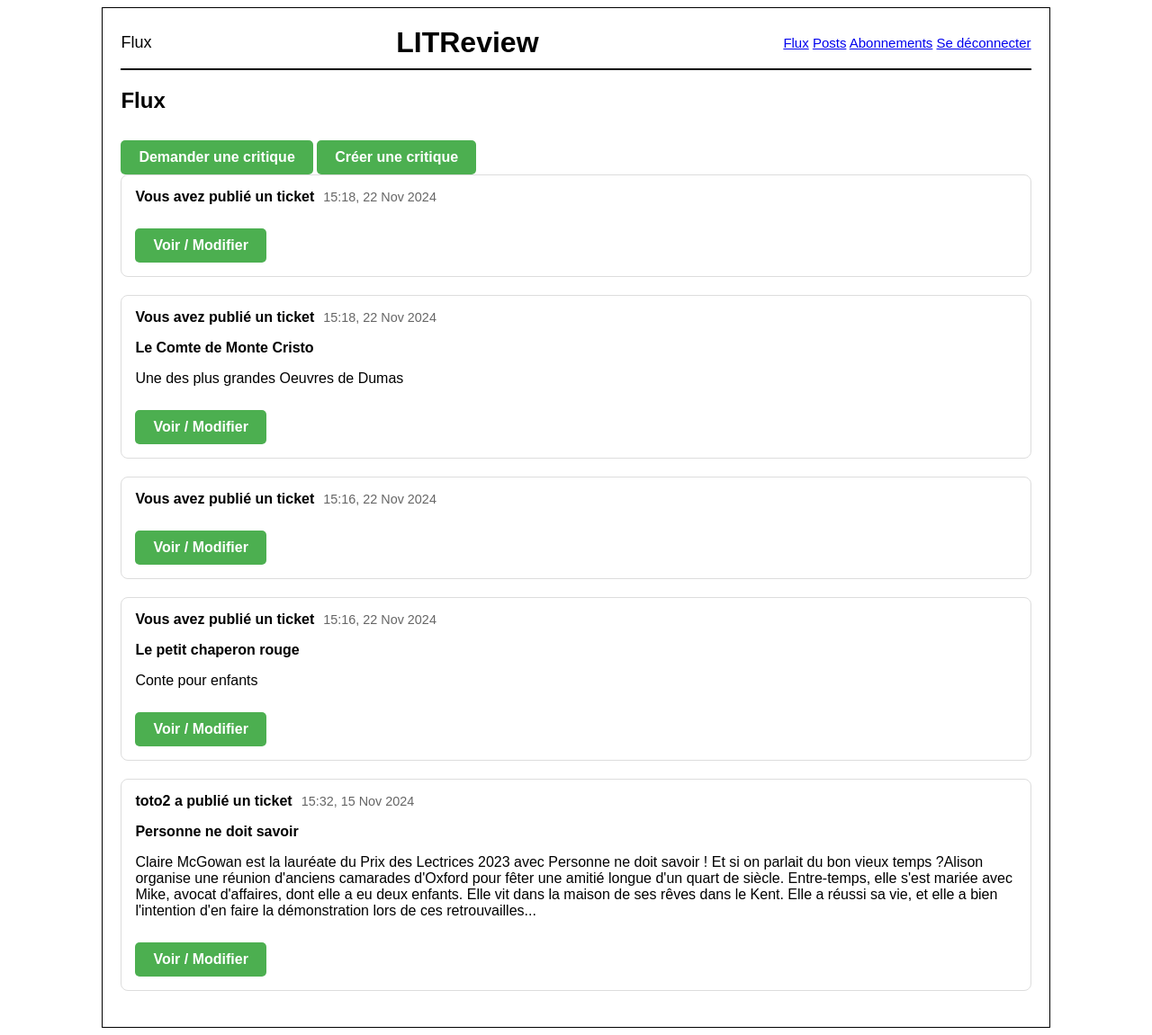
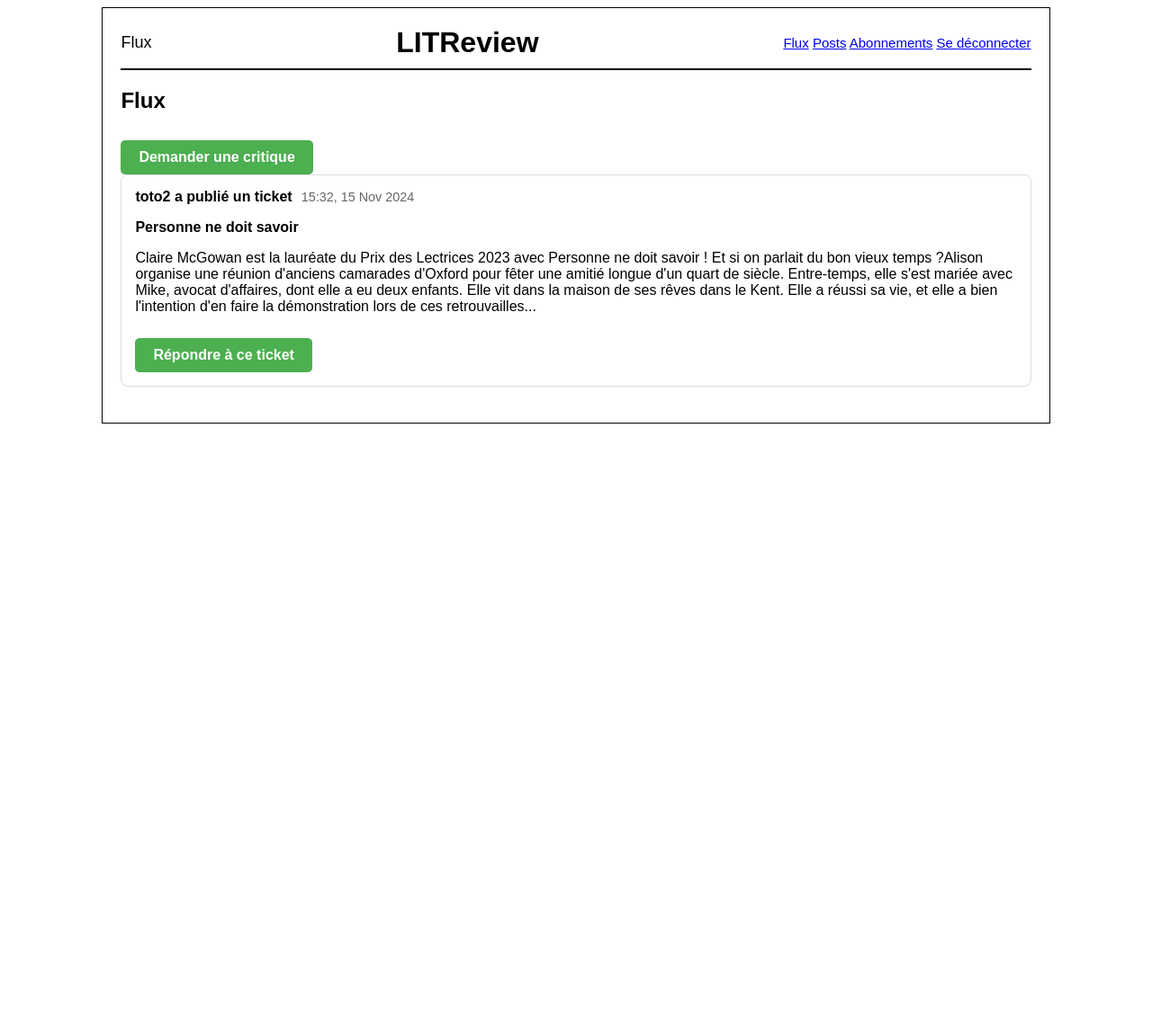
Before and after one commit to Jbguerin13/litrevu, a Django app: page /flux/ in a window 1280 px wide. Shown: the whole page at 90% size. After the commit the page ends 471 px from the top, so only its background shows below. Run offline with Django 5.2, Linux system fonts and the light colour scheme; a user stored in the database is signed in; data comes from the database, SQL or seed files in the repository; both versions use the stored data as it was after the commit.

Commit message:
fix: ticket only from followers in flux page

```diff
--- a/litrevu/review/templates/review/flux.html
+++ b/litrevu/review/templates/review/flux.html
@@ -68,7 +68,6 @@
 
     <div class="connexion-button">
         <a href="{% url 'ticket_create' %}" class="styled-button">Demander une critique</a>
-        <a href="{% url 'review_create' %}" class="styled-button">Créer une critique</a>
     </div>
 
     {% if messages %}
@@ -84,24 +83,47 @@
             <div class="post-header">
                 <div class="post-info">
                     <strong>
-                    {% if post.user != request.user %}
+                        {% if post.ticket %}
+                            {{ post.user }} a publié une critique
+                        {% else %}
                             {{ post.user }} a publié un ticket
-                    {% else %}
-                        Vous avez publié un ticket
                         {% endif %}
                     </strong>
                     <span class="post-date">{{ post.time_created|date:"H:i, d M Y" }}</span>
                 </div>
             </div>
 
+            {% if post.ticket %}
+                <!-- Critique -->
+                <div class="post-content">
+                    <p><strong>{{ post.headline }}</strong></p>
+                    <span class='stars'>
+                        {% for star in "x"|rjust:post.rating %}
+                            ★
+                        {% endfor %}
+                    </span>
+                    <p>{{ post.body }}</p>
+                </div>
+                <!-- Ticket associé -->
+                <div class="ticket-content">
+                    <p><strong>Ticket lié :</strong> {{ post.ticket.title }}</p>
+                    <p>{{ post.ticket.description }}</p>
+                    {% if post.ticket.image %}
+                        <img src="{{ post.ticket.image.url }}" alt="{{ post.ticket.title }}">
+                    {% endif %}
+                </div>
+            {% else %}
+                <!-- Ticket -->
                 <div class="ticket-content">
                     <p><strong>{{ post.title }}</strong></p>
                     <p class="text-description">{{ post.description }}</p>
                     {% if post.image %}
                         <img src="{{ post.image.url }}" alt="{{ post.title }}">
                     {% endif %}
-            <a href="{% url 'ticket_update' post.id %}" class="styled-button">Voir / Modifier</a>
+                    <a href="{% url 'review_create' %}?ticket={{ post.id }}" class="styled-button">Répondre à ce ticket</a>
                 </div>
+            {% endif %}
         </div>
     {% endfor %}
+</div>
 {% endblock content %}
--- a/litrevu/review/templates/review/home.html
+++ b/litrevu/review/templates/review/home.html
@@ -3,5 +3,5 @@
 
 {% block content %}
     <h1>Page Home</h1>
-    <p>Vous êtes connecté !</p>
+    <p>Vous êtes connecté ! {{ request.user }} </p>
 {% endblock content %}
--- a/litrevu/review/views.py
+++ b/litrevu/review/views.py
@@ -29,13 +29,12 @@
         request: The HTTP request object.
 
     Returns:
-        HttpResponse: Renders the 'bookreview/posts.html' template with the user's posts.
+        HttpResponse: Renders the 'bookrevixew/posts.html' template with the user's posts.
     """
     tickets = Ticket.objects.filter(user=request.user)
     reviews = Review.objects.filter(user=request.user)
     posts = list(tickets) + list(reviews)
 
-    # Tri des posts par date de création
     posts.sort(key=lambda x: x.time_created, reverse=True)
 
     context = {
@@ -47,37 +46,31 @@
 @login_required
 def flux(request):
     """
-    View function to display the feed of tickets and reviews for the user, including
-    those from followed users.
+    Vue pour afficher le flux des tickets et critiques des utilisateurs que vous suivez.
+    """
+    # Récupérer les utilisateurs suivis par l'utilisateur connecté
+    followed_users = UserFollows.objects.filter(user=request.user).values_list('followed_user', flat=True)
 
-    Args:
-        request: The HTTP request object.
+    # Tickets des utilisateurs suivis
+    tickets = Ticket.objects.filter(user__in=followed_users)
 
-    Returns:
-        HttpResponse: Renders the 'bookreview/flux.html' template with the user's feed.
-    """
-    tickets = Ticket.objects.filter(user=request.user)
-    reviews = Review.objects.filter(user=request.user)
+    # Critiques des utilisateurs suivis
+    reviews = Review.objects.filter(user__in=followed_users)
 
-    posts_set = set(tickets) | set(reviews)
-
-    follows = UserFollows.objects.filter(user=request.user)
-
-    for follow in follows:
-        tickets_followed = Ticket.objects.filter(user=follow.followed_user)
-        reviews_followed = Review.objects.filter(user=follow.followed_user)
-        posts_set |= set(tickets_followed) | set(reviews_followed)
-
-    user_reviews = Review.objects.filter(ticket__user=request.user)
-    posts_set |= set(user_reviews)
-
-    posts = sorted(posts_set, key=lambda x: x.time_created, reverse=True)
+    # Combinaison et tri
+    posts = sorted(
+        list(tickets) + list(reviews),
+        key=lambda x: x.time_created,
+        reverse=True
+    )
 
     context = {
         "posts": posts,
     }
+    return render(request, "review/flux.html", context)
 
-    return render(request, "review/flux.html", context)
+
+
 
 # =========== Ticket ===========
 
@@ -198,45 +191,32 @@
     return render(request, 'review/review_list.html',
                   {'reviews':review})
 
+@login_required
 def review_create(request):
     """
-    View function to create a new review.
+    View to create a new review, optionally linked to an existing ticket.
     """
+    ticket_id = request.GET.get('ticket')
+    ticket = None
+
+    if ticket_id:
+        try:
+            ticket = Ticket.objects.get(id=ticket_id)
+        except Ticket.DoesNotExist:
+            ticket = None
+
     if request.method == "POST":
-        # Récupération des données POST pour la critique
-        ticket_title = request.POST.get("ticket_title")
-        ticket_description = request.POST.get("ticket_description")
-        ticket_image = request.FILES.get("ticket_image")
+        form = ReviewForm(request.POST)
+        if form.is_valid():
+            review = form.save(commit=False)
+            review.user = request.user
+            review.ticket = ticket  # Associer au ticket si présent
+            review.save()
+            return redirect("flux")
+    else:
+        form = ReviewForm()
 
-        headline = request.POST.get("headline")
-        body = request.POST.get("body")
-        rating = request.POST.get("rating")
-
-        if ticket_title and headline and rating is not None:
-            # Créer un ticket associé si nécessaire
-            ticket = Ticket.objects.create(
-                title=ticket_title,
-                description=ticket_description,
-                image=ticket_image,
-                user=request.user
-            )
-
-            # Créer la critique associée au ticket
-            review = Review.objects.create(
-                ticket=ticket,
-                headline=headline,
-                body=body,
-                rating=rating,
-                user=request.user
-            )
-
-            # Ajouter un message de confirmation
-            messages.success(request, "Votre critique a été créée avec succès !")
-            return redirect("review_list")
-        else:
-            messages.error(request, "Tous les champs obligatoires doivent être remplis.")
-
-    return render(request, "review/review_create.html")
+    return render(request, "review/review_create.html", {"form": form, "ticket": ticket})
 
 
 def review_update(request, id):
```
Also changed, not shown: litrevu/db.sqlite3. Lines whose indentation alone changed are shown as unchanged.
